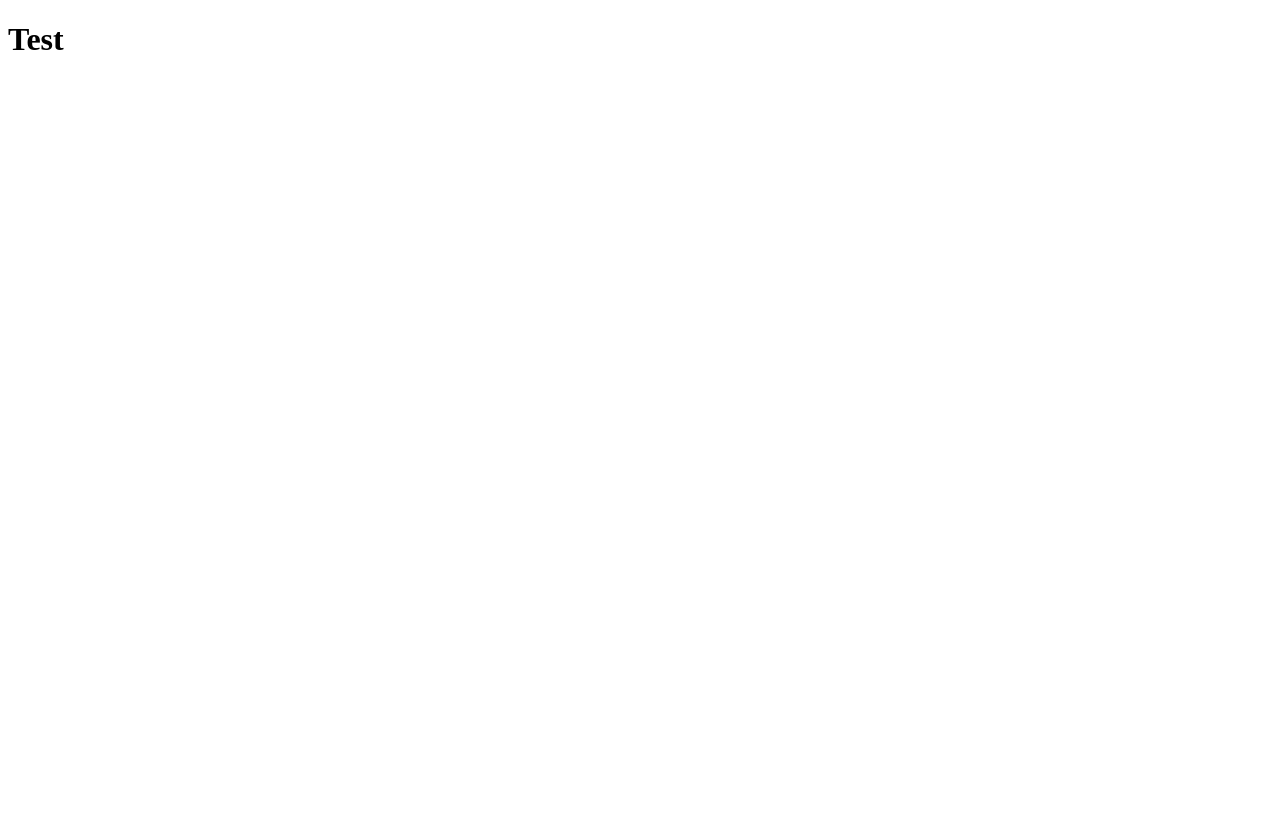
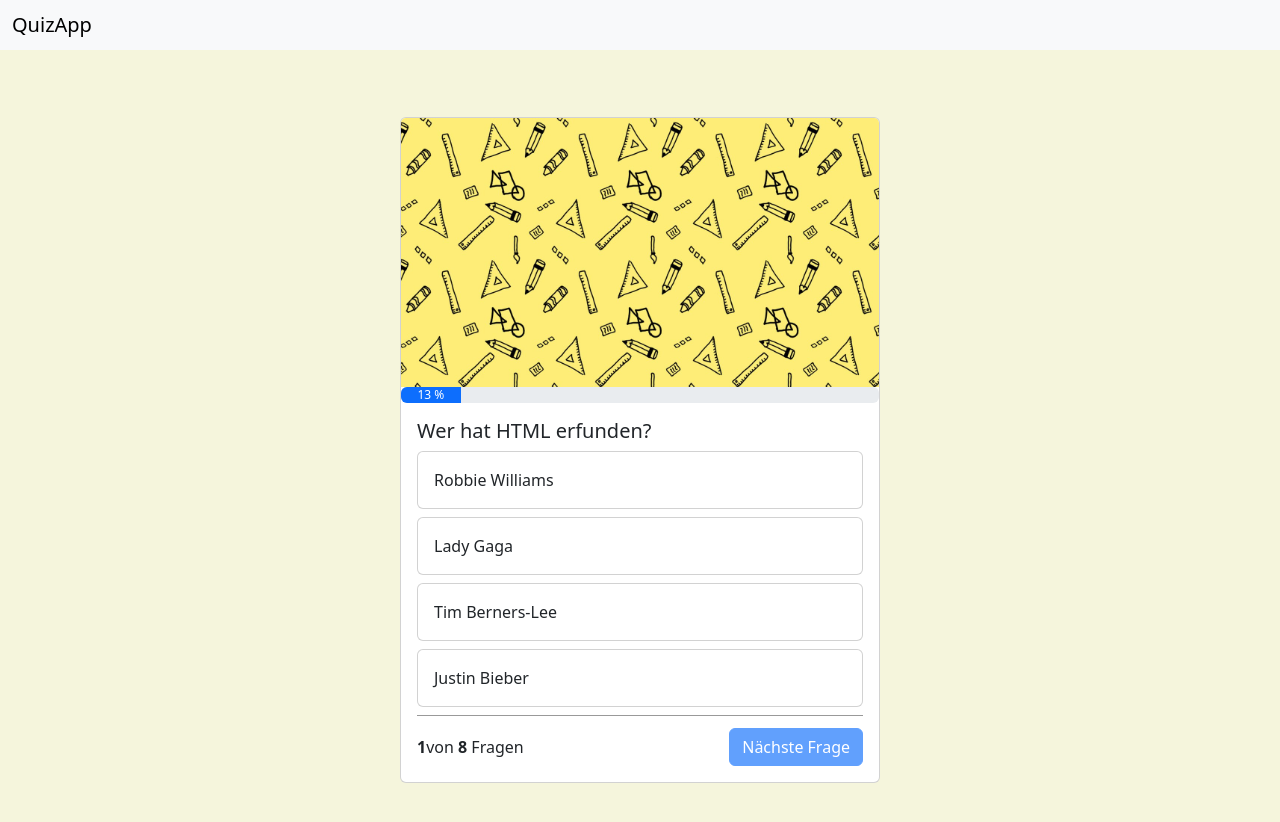
Before and after one commit to SarahSchneider1/Quizapp, a website: page index.html in a window 1280 px wide. Before the commit the page ends 800 px from the top, so only its background shows below. Drawn offline with nearby package versions, Linux system fonts and the light colour scheme.

Commit message:
first commit

```diff
--- a/index.html
+++ b/index.html
@@ -3,9 +3,66 @@
 <head>
     <meta charset="UTF-8">
     <meta name="viewport" content="width=device-width, initial-scale=1.0">
-    <title>Document</title>
+    <title>Quizapp</title>
+    <link rel="stylesheet" href="node_modules/bootstrap/dist/css/bootstrap.min.css">
+    <link rel="stylesheet" href="style.css">
+    <link href="https://cdn.jsdelivr.net/npm/bootstrap@5.3.3/dist/css/bootstrap.min.css" rel="stylesheet" integrity="sha384-QWTKZyjpPEjISv5WaRU9OFeRpok6YctnYmDr5pNlyT2bRjXh0JMhjY6hW+ALEwIH" crossorigin="anonymous">
+    <script src="https://cdn.jsdelivr.net/npm/bootstrap@5.3.3/dist/js/bootstrap.bundle.min.js" integrity="sha384-YvpcrYf0tY3lHB60NNkmXc5s9fDVZLESaAA55NDzOxhy9GkcIdslK1eN7N6jIeHz" crossorigin="anonymous"></script>
+    <script src="script.js"></script>
 </head>
-<body>
-    <h1>Test</h1>
+<body onload="init()">
+
+    <nav class="navbar bg-body-tertiary">
+      <div class="container-fluid">
+        <span class="navbar-brand mb-0 h1">QuizApp</span>
+      </div>
+    </nav>
+
+    <div class="container">
+        <div class="card quiz-card">
+            <img src="img/pencil.jpg" id="header-image" class="card-img-top">
+
+            <div class="progress" role="progressbar" aria-label="Example with label" aria-valuenow="25" aria-valuemin="0" aria-valuemax="100">
+                <div id="progress-bar" class="progress-bar" style="width: 25%">25%</div>
+            </div>
+
+            <div class="card-body" id="endScreen" style="display: none">
+                <div class="text-center final-headline">Quiz beendet!</div>
+                <div class="text-center">
+                    Du hast <b id="amount-of-right-questions">xx</b> Fragen von <b id="amount-of-questions">xx</b> richtig beantwortet.
+                </div>
+                <div class="button-row" id="restart-button" style="display: none">
+                    <button onclick="restartGame()" class="btn btn-primary">Erneut Spielen</button>
+                </div>
+            </div>
+
+            <div class="card-body" id="questionBody">
+                <h5 class="card-title" id="questiontext">Frage</h5>
+
+                <div class="card quiz-answer-card mb-2" onclick="answer('answer_1')">
+                    <div class="card-body" id="answer_1">Antwort</div>
+                </div>
+
+                <div class="card quiz-answer-card mb-2" onclick="answer('answer_2')">
+                    <div class="card-body" id="answer_2">Antwort</div>
+                </div>
+
+                <div class="card quiz-answer-card mb-2" onclick="answer('answer_3')">
+                    <div class="card-body" id="answer_3">Antwort</div>
+                </div>
+
+                <div class="card quiz-answer-card mb-2" onclick="answer('answer_4')">
+                    <div class="card-body" id="answer_4">Antwort</div>
+                </div>
+
+                <div class="question-footer">
+                    <span>
+                        <b id="question-number">1 </b>von <b id="all-questions">5</b> Fragen
+                    </span>
+                    <button onclick="nextQuestion()" class="btn btn-primary" id="next-button" disabled>Nächste Frage</button>
+                </div>
+            </div>
+        </div>
+    </div>
 </body>
 </html>
--- /dev/null
+++ b/package.json
@@ -0,0 +1,5 @@
+{
+  "dependencies": {
+    "bootstrap": "^5.3.3"
+  }
+}
--- /dev/null
+++ b/script.js
@@ -0,0 +1,166 @@
+let questions = [
+    {
+        "question": "Wer hat HTML erfunden?",
+        "answer_1": "Robbie Williams",
+        "answer_2": "Lady Gaga",
+        "answer_3": "Tim Berners-Lee",
+        "answer_4": "Justin Bieber",
+        "right_answer": "3"
+    },
+    {
+        "question": "Was ist die Hauptfunktion von CSS?",
+        "answer_1": "Datenbankmanagement",
+        "answer_2": "Styling von Webseiten",
+        "answer_3": "Serverkonfiguration",
+        "answer_4": "Programmierung von Spielekonsolen",
+        "right_answer": "2"
+    },
+    {
+        "question": "Was ist ein Array in JavaScript?",
+        "answer_1": "Eine spezielle Art von Schleife",
+        "answer_2": "Eine Sammlung von Werten",
+        "answer_3": "Ein Bedingungsausdruck",
+        "answer_4": "Ein grafisches Element",
+        "right_answer": "2"
+    },
+    {
+        "question": "Was ist die Dateiendung für eine Cascading Style Sheet Datei?",
+        "answer_1": ".html",
+        "answer_2": ".cs",
+        "answer_3": ".js",
+        "answer_4": ".css",
+        "right_answer": "4"
+    },
+    {
+        "question": "Was ist die Bedeutung von HTML?",
+        "answer_1": "Hypertext Markup Language",
+        "answer_2": "Hyperlink and Text Markup Language",
+        "answer_3": "Home Tool Markup Language",
+        "answer_4": "Hyper Transfer Markup Language",
+        "right_answer": "1"
+    },
+    {
+        "question": "Was bedeutet CSS?",
+        "answer_1": "Computer Style Sheets",
+        "answer_2": "Cascading Style Sheets",
+        "answer_3": "Creative Style Sheets",
+        "answer_4": "Colorful Style Sheets",
+        "right_answer": "2"
+    },
+    {
+        "question": "Was ist ein wichtiger Vorteil von JavaScript?",
+        "answer_1": "Es kann verwendet werden, um interaktive Webseiten zu erstellen",
+        "answer_2": "Es ist ausschließlich serverseitig",
+        "answer_3": "Es wird nur für das Styling von Webseiten verwendet",
+        "answer_4": "Es ist sehr langsam und ineffizient",
+        "right_answer": "1"
+    },
+    {
+        "question": "Welches JavaScript-Schlüsselwort wird verwendet, um eine Variable zu deklarieren?",
+        "answer_1": "var",
+        "answer_2": "let",
+        "answer_3": "const",
+        "answer_4": "def",
+        "right_answer": "1"
+    }
+];
+
+let rightQuestions = 0;
+let currentQuestion = 0;
+let audioWin = new Audio('audio/win.mp3');
+let audioLose = new Audio('audio/lose.mp3');
+
+function init() {
+    document.getElementById('all-questions').innerHTML = questions.length;
+
+    showQuestions();
+}
+
+function showQuestions() {
+    if (gameIsOver()) {
+        showEndScreen();
+    } else {
+        updateToNextQuestion();
+        updateProgressbar();
+    }
+}
+
+function gameIsOver() {
+    return currentQuestion >= questions.length;
+}
+
+function updateProgressbar() {
+    let percent = (currentQuestion + 1) / questions.length * 100;
+    document.getElementById('progress-bar').style.width = percent + '%';
+    document.getElementById('progress-bar').innerHTML = `${Math.round(percent)} %`;
+}
+
+function updateToNextQuestion() {
+    let question = questions[currentQuestion];
+
+    document.getElementById('question-number').innerHTML = currentQuestion + 1;
+    document.getElementById('questiontext').innerHTML = question['question'];
+    document.getElementById('answer_1').innerHTML = question['answer_1'];
+    document.getElementById('answer_2').innerHTML = question['answer_2'];
+    document.getElementById('answer_3').innerHTML = question['answer_3'];
+    document.getElementById('answer_4').innerHTML = question['answer_4'];
+}
+
+function answer(selection) {
+    let question = questions[currentQuestion];
+    let selectedQuestionsNumber = selection.slice(-1);
+    let idofRightAnswer = `answer_${question['right_answer']}`;
+
+    if (rightAnswerSelected(selectedQuestionsNumber, question)) {
+        console.log('Richtige Antwort!');
+        document.getElementById(selection).parentNode.classList.add('bg-success');
+        audioWin.play();
+        rightQuestions++;
+    } else {
+        document.getElementById(selection).parentNode.classList.add('bg-danger');
+        document.getElementById(idofRightAnswer).parentNode.classList.add('bg-success');
+        audioLose.play();
+    }
+    document.getElementById('next-button').disabled = false;
+}
+
+function rightAnswerSelected(selectedQuestionsNumber, question) {
+    return selectedQuestionsNumber === question['right_answer'];
+}
+
+function nextQuestion() {
+    currentQuestion++;
+    showQuestions();
+    document.getElementById('next-button').disabled = true;
+    resetAnswerButton();
+}
+
+function resetAnswerButton() {
+    document.getElementById('answer_1').parentNode.classList.remove('bg-danger');
+    document.getElementById('answer_1').parentNode.classList.remove('bg-success');
+    document.getElementById('answer_2').parentNode.classList.remove('bg-danger');
+    document.getElementById('answer_2').parentNode.classList.remove('bg-success');
+    document.getElementById('answer_3').parentNode.classList.remove('bg-danger');
+    document.getElementById('answer_3').parentNode.classList.remove('bg-success');
+    document.getElementById('answer_4').parentNode.classList.remove('bg-danger');
+    document.getElementById('answer_4').parentNode.classList.remove('bg-success');
+}
+
+function restartGame() {
+    document.getElementById('header-image').src = 'img/pencil.jpg';
+    document.getElementById('questionBody').style = '';
+    document.getElementById('endScreen').style.display = 'none';
+    rightQuestions = 0;
+    currentQuestion = 0;
+    init();
+}
+
+function showEndScreen() {
+    document.getElementById('endScreen').style.display = '';
+    document.getElementById('restart-button').style.display = '';
+    document.getElementById('questionBody').style.display = 'none';
+
+    document.getElementById('amount-of-questions').innerHTML = questions.length;
+    document.getElementById('amount-of-right-questions').innerHTML = rightQuestions;
+    document.getElementById('header-image').src = 'img/trophy.png';
+}
--- /dev/null
+++ b/style.css
@@ -0,0 +1,50 @@
+body{
+    background-color: beige !important;
+}
+.container{
+    background-color: beige !important;
+    min-height: 100vh;
+    width: 100%;
+    display: flex;
+    align-items: center;
+    justify-content: center;
+}
+
+.quiz-card {
+    width: 30rem;
+}
+.question-footer {
+    border-top: 1px solid rgb(0, 0, 0, 0.4);
+    display: flex;
+    justify-content: space-between;
+    align-items: center;
+    padding-top: 12px;
+}
+
+.quiz-answer-card:hover {
+    cursor: pointer;
+    background-color: rgba(0, 0, 0, 0.07);
+}
+
+.bg-success, .bg-danger {
+    color: white;
+}
+
+.width-100 {
+    width: 100%;
+}
+
+.text-center {
+    text-align: center;
+}
+
+.final-headline {
+    font-size: 38px;
+    margin-bottom: 32px;
+}
+
+.button-row {
+    display: flex;
+    justify-content: center;
+    margin-top: 16px;
+}
```
Also changed, not shown: img/pencil.jpg (added), img/trophy.png (added), 3 other files.
